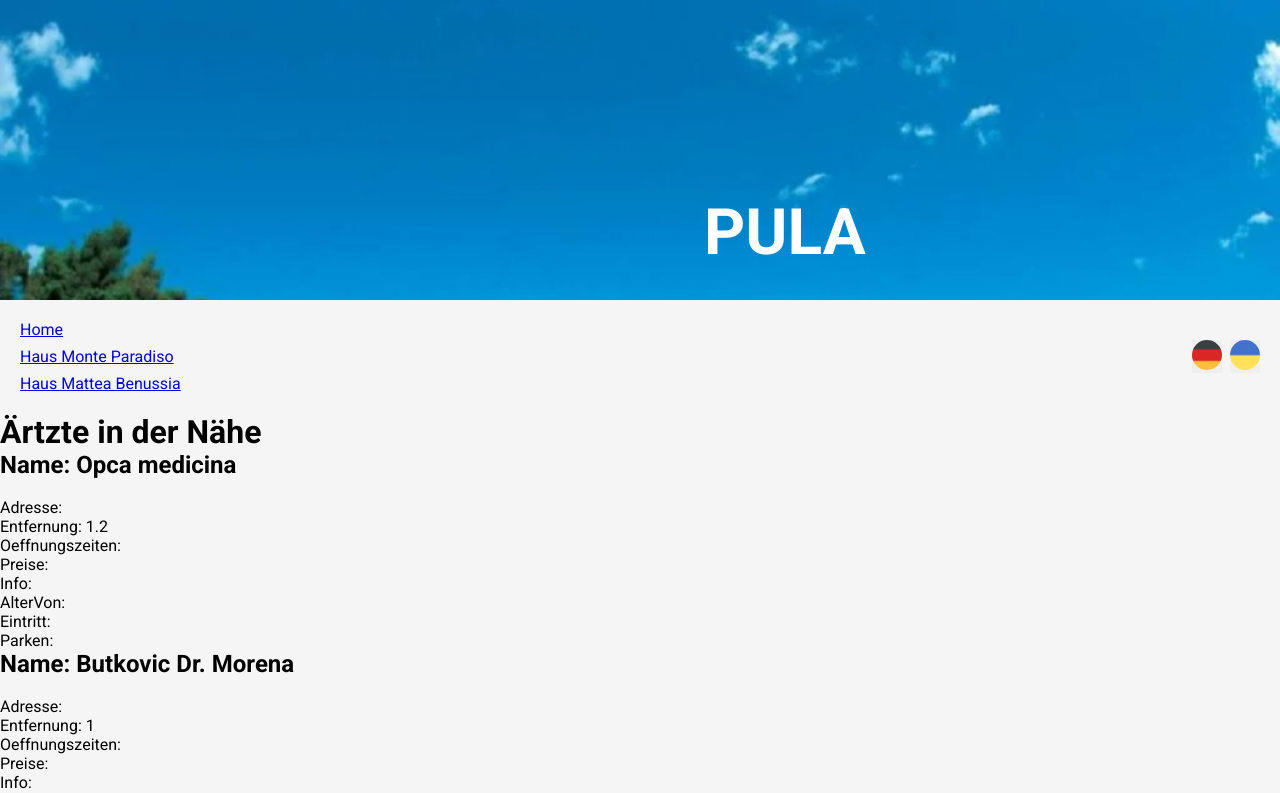
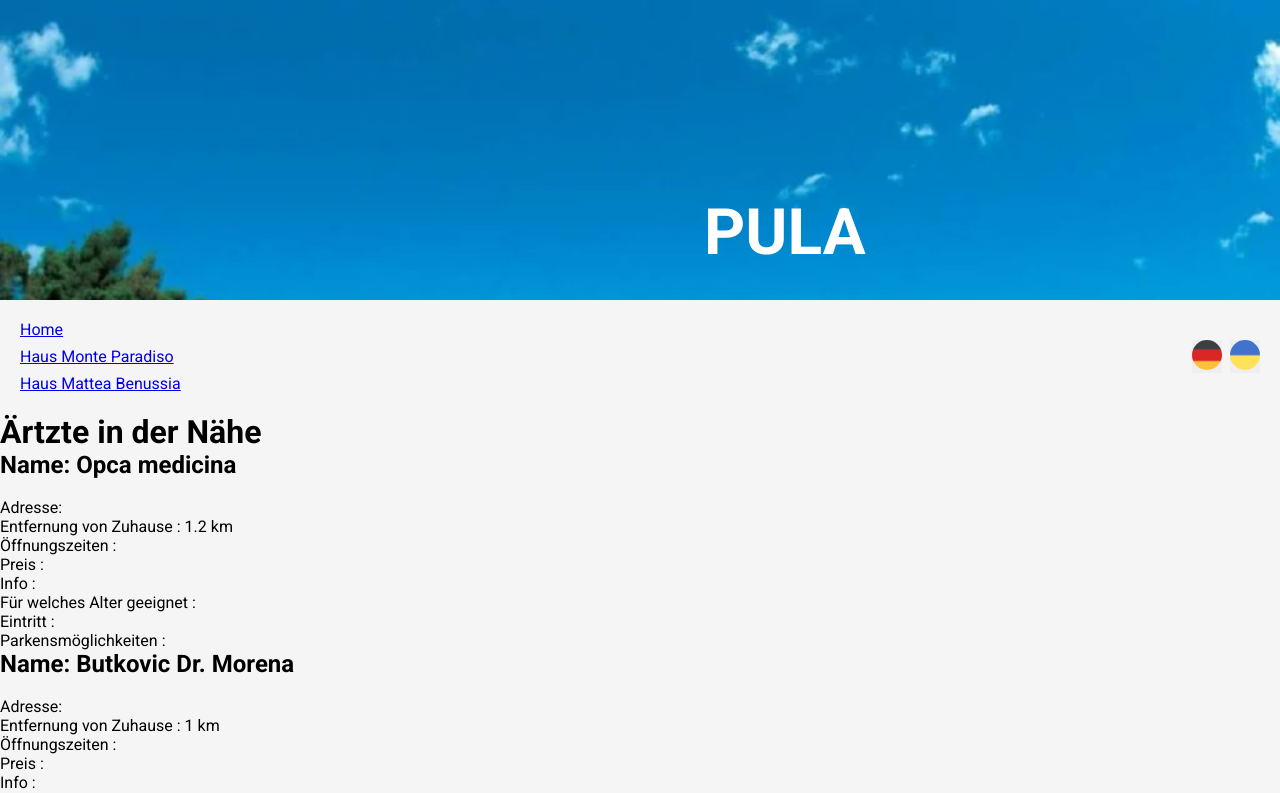
Before and after one commit to jana-rosegarden/travel-app-react, a React (Vite) app: page /category/aerzte in a window 1280 px wide. Shown: the top 793 px of the page. Built offline with nearby package versions, Linux system fonts and the light colour scheme.

Commit message:
Card subheaders für Inforkategorien in zwei Sprachen hinzugefügt

```diff
--- a/src/components/Card.jsx
+++ b/src/components/Card.jsx
@@ -1,10 +1,13 @@
-import { translations  } from "../data/translations.js"
+import { useContext } from "react";
+
+import { translations  } from "../data/translations.js";
+import { LanguageContext } from "../App.jsx";
 
 export default function Card({name, adresse, entfernung, image}){
-
+    const {lang, setLang} = useContext(LanguageContext);
     const { de, ukr } = translations;
 
-    console.log(adresse)
+    if (adresse) {console.log(adresse)}
 
     return(
         <>
@@ -15,13 +18,13 @@ export default function Card({name, adresse, entfernung, image}){
 
                {adresse && <p> <span>{de.adresse}: </span>   </p>}
 
-               <p> <span>Entfernung: </span> {entfernung}</p>
-               <p> <span>Oeffnungszeiten: </span>  </p>
-               <p> <span>Preise:</span>  </p>
-               <p> <span>Info:</span>  </p>
-               <p> <span>AlterVon: </span>  </p>
-               <p> <span>Eintritt: </span>  </p>
-               <p> <span>Parken: </span>  </p>
+               <p> <span>{lang === "ukr"? ukr.entfernung : de.entfernung} : </span> {entfernung} km</p>
+               <p> <span>{lang === "ukr"? ukr.oeffnungszeiten : de.oeffnungszeiten} : </span>  </p>
+               <p> <span>{lang === "ukr" ? ukr.price : de.price} :</span>  </p>
+               <p> <span>{lang === "ukr" ? ukr.info : de.info} :</span>  </p>
+               <p> <span>{lang === "ukr" ? ukr.alterVon : de.alterVon} : </span>  </p>
+               <p> <span>{lang === "ukr" ? ukr.eintritt : de.eintritt} : </span>  </p>
+               <p> <span>{lang === "ukr"? ukr.parken : de.parken} : </span>  </p>
 
 
             </li>
--- a/src/data/translations.js
+++ b/src/data/translations.js
@@ -10,7 +10,8 @@ export const translations = {
         price: "Preis",
         info: "Info",
         alterVon: "Für welches Alter geeignet",
-        parken: "Parkensmöglichkeiten"
+        parken: "Parkensmöglichkeiten",
+        eintritt: "Eintritt"
     },
     ukr:{
         name: "Назва",
@@ -20,7 +21,8 @@ export const translations = {
         price: "Ціна",
         info: "Інфо",
         alterVon: "Для якого віку",
-        parken: "Парковка"
+        parken: "Парковка",
+        eintritt: "Вхід"
     }
 };
 
```
